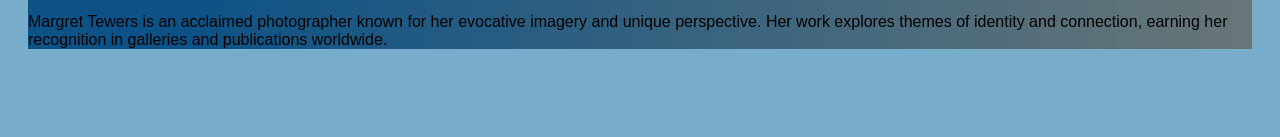
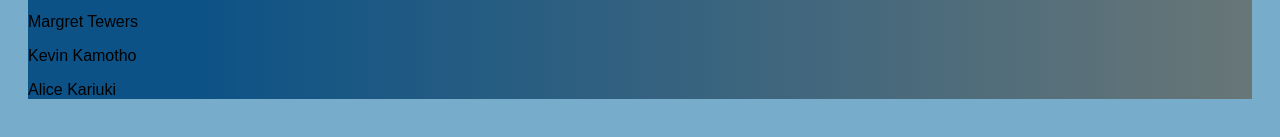
Before and after one commit to LeslieKogi/Photography, a plain HTML site: page index.html in a window 1280 px wide. Shown: the part 3332-3469 px from the top of the page. Before the commit the page ends 3425 px from the top, so only its background shows below. Drawn offline with Linux system fonts and the light colour scheme.

Commit message:
biography attempt

```diff
--- a/index.html
+++ b/index.html
@@ -91,11 +91,10 @@
             <img src=" https://images.unsplash.com/photo-1535295972055-1c762f4483e5?q=80&w=1374&auto=format&fit=crop&ixlib=rb-4.0.3&ixid=M3wxMjA3fDB8MHxwaG90by1wYWdlfHx8fGVufDB8fHx8fA%3D%3D" alt="">
 
         </div>
-        <div class="biography">
-            <p>
-                Margret Tewers is an acclaimed photographer known for her evocative imagery and unique perspective. Her work explores
-                themes of identity and connection, earning her recognition in galleries and publications worldwide.
-            </p>
+        <div class="biography-container">
+            <p>Margret Tewers</p>
+            <p> Kevin Kamotho</p>
+            <p> Alice Kariuki</p>
         </div>
 
        </section>
--- a/style.css
+++ b/style.css
@@ -125,3 +125,7 @@ button {
     color: white;
     border: none;
 }
+/*Team*/
+div biography-container
+
+}
```
